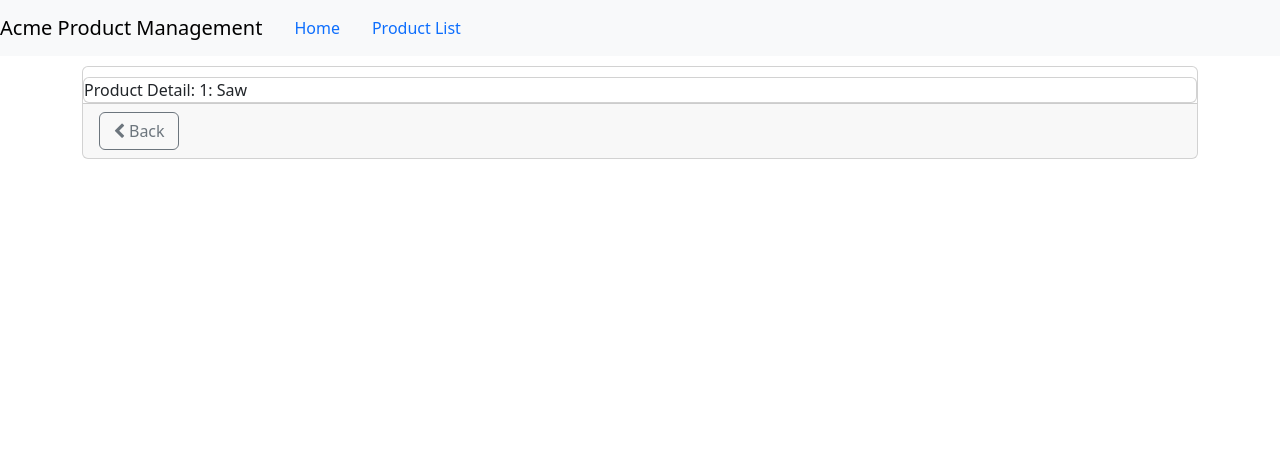
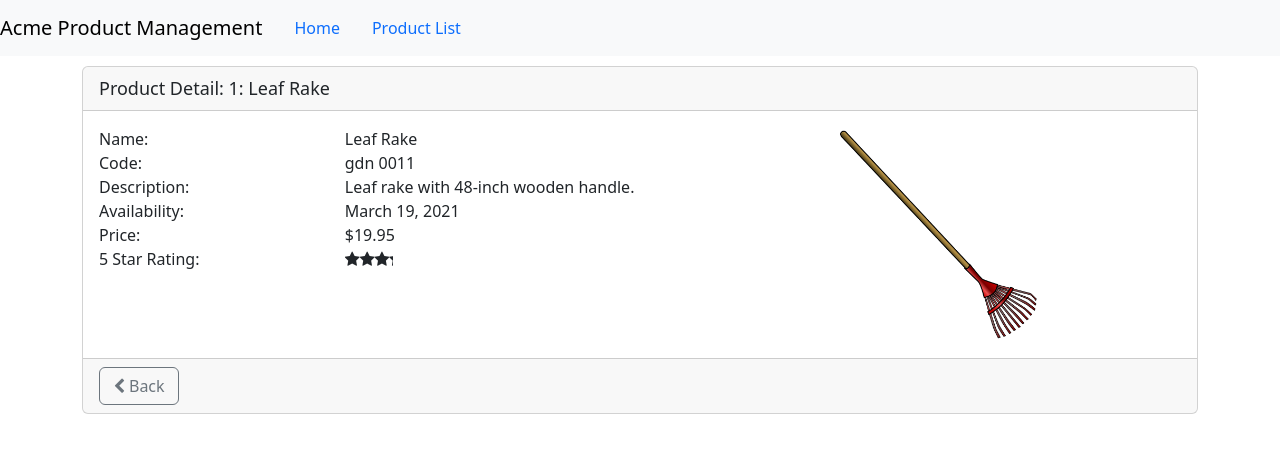
Before and after one commit to GEESHEK/APM-App, an Angular app: page /products/1 in a window 1280 px wide. Shown: the top 452 px of the page. Built offline with nearby package versions, Linux system fonts and the light colour scheme.

Commit message:
Implemented the product page details

```diff
--- a/src/app/products/product-detail.component.html
+++ b/src/app/products/product-detail.component.html
@@ -1,12 +1,56 @@
-<div class="card">
-    <div class="card">
-        {{pageTitle + ": " + product?.productName}}
+<div class='card'>
+    <div class='card-header'>
+      {{pageTitle + ': ' + product?.productName}}
     </div>
-    <div class="card-footer">
-        <button class="btn btn-outline-secondary"
-        style="width:80px;"
-        (click)="onBack()">
-        <i class="fa fa-chevron-left"></i> Back
-    </button>
+
+    <div class='card-body'
+         *ngIf='product'>
+      <div class='row'>
+        <div class='col-md-8'>
+          <div class='row'>
+            <div class='col-md-4'>Name:</div>
+            <div class='col-md-8'>{{product.productName}}</div>
+          </div>
+          <div class='row'>
+            <div class='col-md-4'>Code:</div>
+            <div class='col-md-8'>{{product.productCode | lowercase | convertToSpaces: '-'}}</div>
+          </div>
+          <div class='row'>
+            <div class='col-md-4'>Description:</div>
+            <div class='col-md-8'>{{product.description}}</div>
+          </div>
+          <div class='row'>
+            <div class='col-md-4'>Availability:</div>
+            <div class='col-md-8'>{{product.releaseDate}}</div>
+          </div>
+          <div class='row'>
+            <div class='col-md-4'>Price:</div>
+            <div class='col-md-8'>{{product.price|currency:'USD':'symbol'}}</div>
+          </div>
+          <div class='row'>
+            <div class='col-md-4'>5 Star Rating:</div>
+            <div class='col-md-8'>
+              <pm-star [rating]='product.starRating'>
+              </pm-star>
+            </div>
+          </div>
+        </div>
+
+        <div class='col-md-4'>
+          <img class='center-block img-responsive'
+               [style.width.px]='200'
+               [style.margin.px]='2'
+               [src]='product.imageUrl'
+               [title]='product.productName'>
+        </div>
+      </div>
     </div>
-</div>
+
+    <div class='card-footer'>
+      <button class='btn btn-outline-secondary'
+              style='width:80px'
+              (click)='onBack()'>
+        <i class='fa fa-chevron-left'></i> Back
+      </button>
+    </div>
+  </div>
--- a/src/app/products/product-detail.component.ts
+++ b/src/app/products/product-detail.component.ts
@@ -1,6 +1,7 @@
 import { Component, OnInit } from '@angular/core';
 import { ActivatedRoute, Router } from '@angular/router';
 import { IProduct } from './product';
+import { ProductService } from './product.service';
 
 @Component({
   templateUrl: './product-detail.component.html',
@@ -8,25 +9,26 @@
 })
 export class ProductDetailComponent implements OnInit {
   pageTitle: string = "Product Detail";
+  errorMessage = "";
   product: IProduct | undefined;
 
   constructor(private route: ActivatedRoute,
-                private router: Router) { }
+                private router: Router,
+                private productService: ProductService) { }
 
   ngOnInit(): void {
     const id = Number(this.route.snapshot.paramMap.get("id"));
     this.pageTitle += `: ${id}`;
-    this.product =
-      {
-        "productId": 8,
-        "productName": "Saw",
-        "productCode": "TBX-0022",
-        "releaseDate": "May 15, 2021",
-        "description": "15-inch steel blade hand saw",
-        "price": 11.55,
-        "starRating": 3.7,
-        "imageUrl": "assets/images/saw.png"
-      };
+    if (id) {
+      this.getProduct(id);
+    }
+  }
+
+  getProduct(id: number): void {
+    this.productService.getProduct(id).subscribe({
+      next: product => this.product = product,
+      error: err => this.errorMessage = err
+    });
   }
 
   onBack(): void {
--- a/src/app/products/product.service.ts
+++ b/src/app/products/product.service.ts
@@ -1,7 +1,7 @@
 import { Injectable } from "@angular/core";
 import { IProduct } from "./product";
 import { HttpClient, HttpErrorResponse } from "@angular/common/http";
-import { Observable, catchError, tap, throwError } from "rxjs";
+import { Observable, catchError, map, tap, throwError } from "rxjs";
 
 @Injectable({
     providedIn: 'root'
@@ -18,6 +18,16 @@
             catchError(this.handleError)
         );
     }
+
+  // Get one product
+  // Since we are working with a json file, we can only retrieve all products
+  // So retrieve all products and then find the one we want using 'map'
+  getProduct(id: number): Observable<IProduct | undefined> {
+    return this.getProducts()
+      .pipe(
+        map((products: IProduct[]) => products.find(p => p.productId === id))
+      );
+  }
 
     private handleError(err: HttpErrorResponse): Observable<never> {
         // in a real world app, we may send the server to some remote logging infrastructure
```
